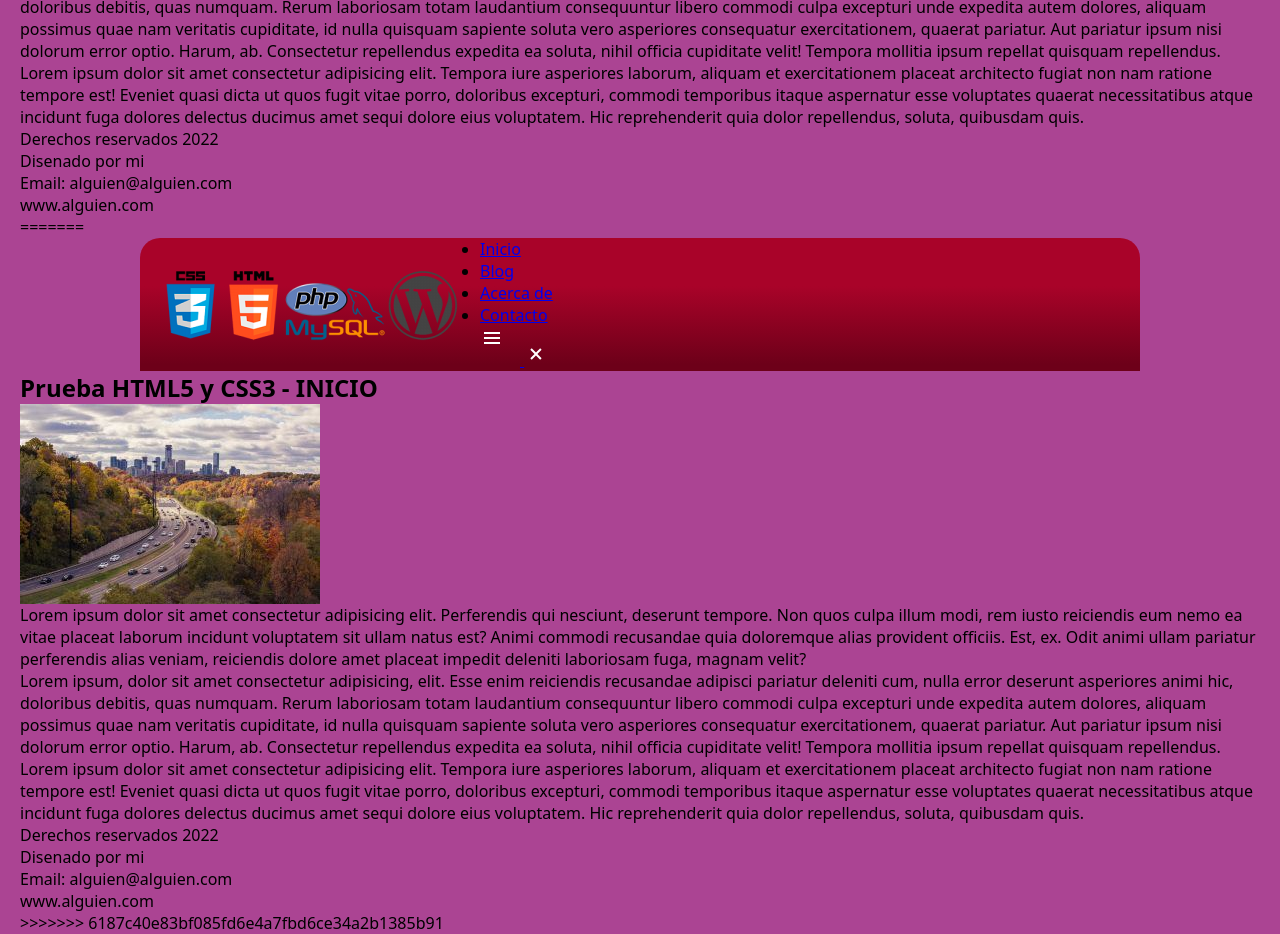
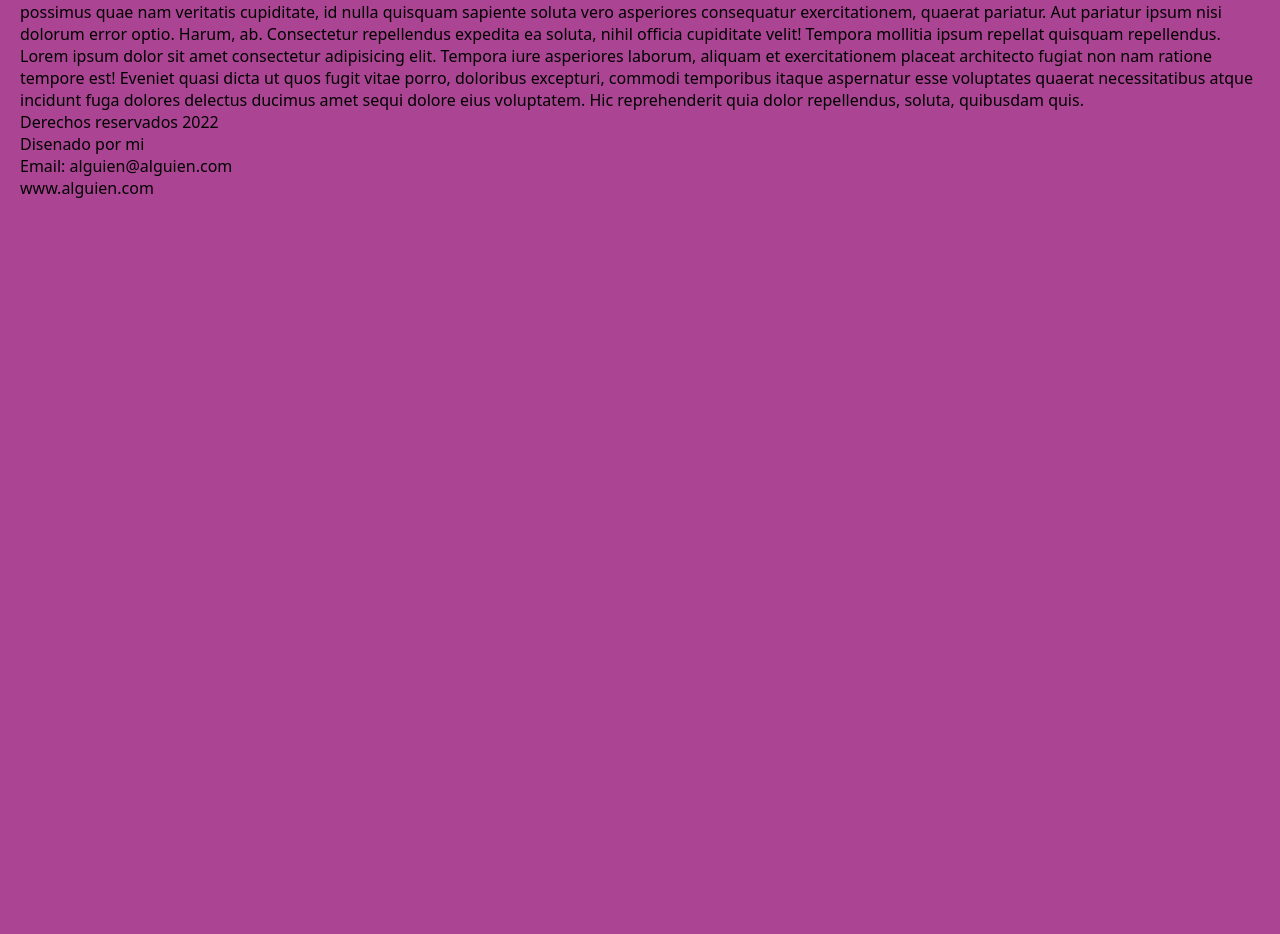
Before and after one commit to pasal19/fullg17, a plain HTML site: page index.html in a window 1280 px wide. Shown: the part 500-1434 px from the top of the page. After the commit the page ends 800 px from the top, so only its background shows below. Drawn offline with Linux system fonts and the light colour scheme.

Commit message:
Update index.html

```diff
--- a/index.html
+++ b/index.html
@@ -1,4 +1,4 @@
-<<<<<<< HEAD
+
 <!DOCTYPE html>
 <html lang="es">
 <head>
@@ -81,89 +81,3 @@
 
 </body>
 </html>
-
-=======
-<!DOCTYPE html>
-<html lang="es">
-<head>
-    <meta charset="UTF-8">
-
-    <meta name="viewport" content="width=device-width, initial-scale=1.0">
-    <title>Html y CSS</title>
-    <link rel="stylesheet" href="estilos.css">
-
-
-    <link rel="shorcut icon" href="img/html5.png">
-
-</head>
-<body>
-    <header>
-        <section id="logo">
-            <a href="index.html"><img src="img/logo.png" alt="logo"></a>
-        </section>
-        <nav class="nav container" id="nav">
-
-
-            <ul class="nav__links">
-
-                <li class="nav__item">
-                    <a href="#" class="nav__link">Inicio</a>
-                </li>
-                <li class="nav__item">
-                    <a href="#" class="nav__link">Blog</a>
-                </li>
-                <li class="nav__item">
-                    <a href="#" class="nav__link">Acerca de</a>
-                </li>
-                <li class="nav__item">
-                    <a href="#" class="nav__link">Contacto</a>
-                </li>
-
-            </ul>
-
-            <a href="#nav" class="menu__abre">
-                <img src="img/menu.svg" class="nav__icon">
-            </a>
-
-            <a href="#" class="menu__cierra">
-                <img src="img/close.svg" class="nav__icon">
-            </a>
-
-        </nav>
-    </header>
-
-
-
-    <section id="contenedor">
-
-
-
-            <section id="contenido">
-                <h2>Prueba HTML5 y CSS3 - INICIO</h2>
-                <img src="img/imagen1.jpg" class="img-izq">
-                <p>Lorem ipsum dolor sit amet consectetur adipisicing elit. Perferendis qui nesciunt, deserunt tempore. Non quos culpa illum modi, rem iusto reiciendis eum nemo ea vitae placeat laborum incidunt voluptatem sit ullam natus est? Animi commodi recusandae quia doloremque alias provident officiis. Est, ex. Odit animi ullam pariatur perferendis alias veniam, reiciendis dolore amet placeat impedit deleniti laboriosam fuga, magnam velit?</p>
-                <p>Lorem ipsum, dolor sit amet consectetur adipisicing,
-
-                    elit. Esse enim reiciendis recusandae adipisci pariatur deleniti cum, nulla error deserunt asperiores animi hic, doloribus debitis, quas numquam. Rerum laboriosam totam laudantium consequuntur libero commodi culpa excepturi unde expedita autem dolores, aliquam possimus quae nam veritatis cupiditate, id nulla quisquam sapiente soluta vero asperiores consequatur exercitationem, quaerat pariatur. Aut pariatur ipsum nisi dolorum error optio. Harum, ab. Consectetur repellendus expedita ea soluta, nihil officia cupiditate velit! Tempora mollitia ipsum repellat quisquam repellendus.</p>
-                <p>Lorem ipsum dolor sit amet consectetur adipisicing elit. Tempora iure asperiores laborum, aliquam et exercitationem placeat architecto fugiat non nam ratione tempore est!
-                     Eveniet quasi dicta ut quos fugit vitae porro, doloribus excepturi, commodi temporibus itaque aspernatur esse voluptates quaerat necessitatibus atque incidunt fuga dolores delectus ducimus amet sequi
-                      dolore eius voluptatem. Hic reprehenderit quia dolor repellendus, soluta, quibusdam quis.
-
-                </p>
-            </section>
-    </section>
-
-    <footer>
-        Derechos reservados 2022 <br>
-        Disenado por mi <br>
-        Email: alguien@alguien.com <br>
-        www.alguien.com <br>
-
-
-
-    </footer>
-
-</body>
-</html>
-
->>>>>>> 6187c40e83bf085fd6e4a7fbd6ce34a2b1385b91
```
